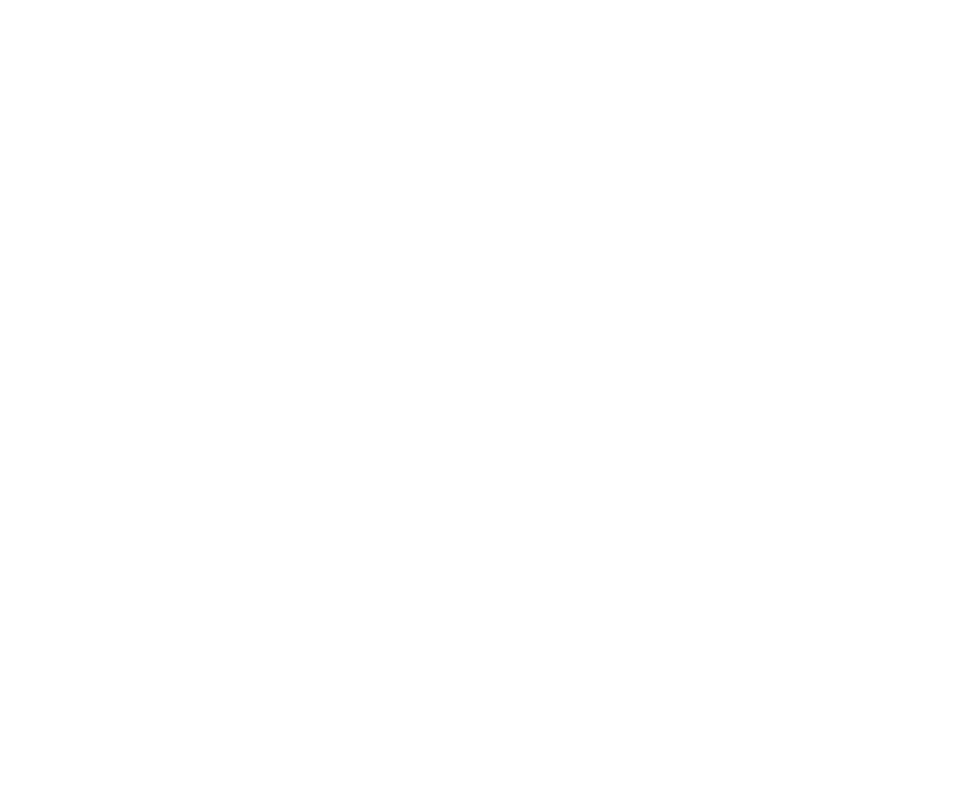
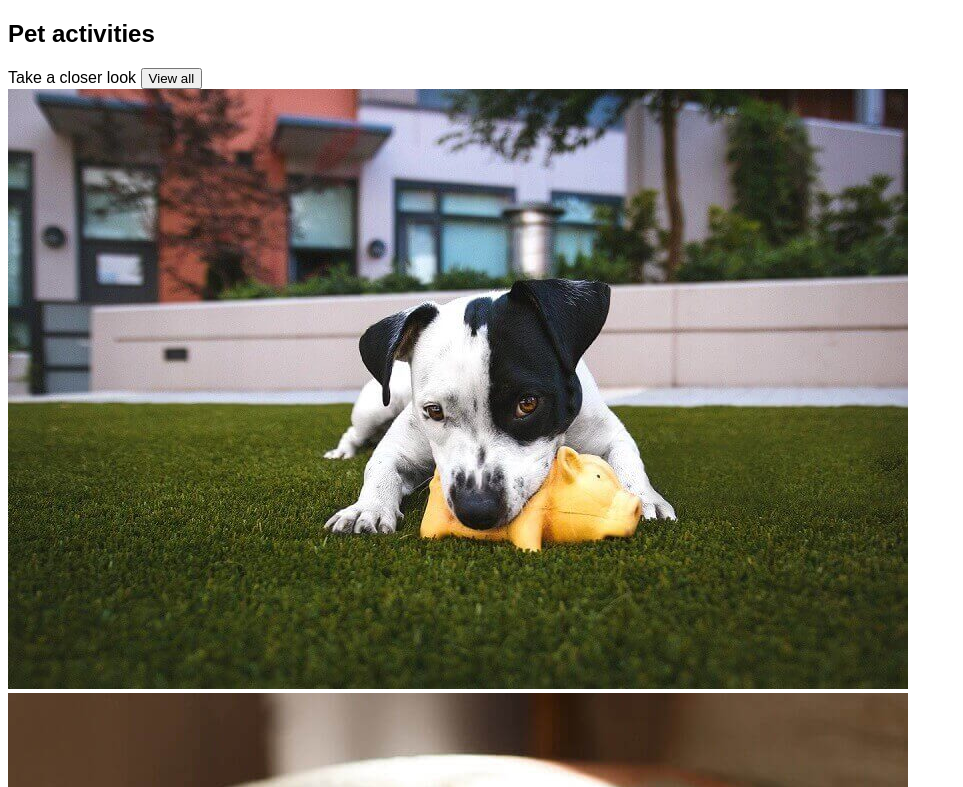
Before and after one commit to rom-dem/202301-w1ch4-roman-demchuk, a website: page src/index.html in a window 1280 px wide. Shown: the top 787 px of the page, without its empty margins (0-963 px from the left). Drawn offline with Linux system fonts and the light colour scheme.

Commit message:
Add index structure and css file

```diff
--- a/package.json
+++ b/package.json
@@ -4,7 +4,7 @@
   "description": "",
   "scripts": {
     "prebuild": "rimraf dist",
-    "build": "parcel build src/index.html",
+    "build": "parcel build src/index.html --no-source-maps",
     "prebuild:dev": "rimraf dist",
     "build:dev": "parcel src/index.html"
   },
@@ -14,5 +14,8 @@
   "devDependencies": {
     "parcel": "^2.8.2",
     "rimraf": "^3.0.2"
+  },
+  "dependencies": {
+    "@fontsource/nunito": "^4.5.11"
   }
 }
--- /dev/null
+++ b/src/css/style.css
@@ -0,0 +1,9 @@
+@import url(/node_modules/@fontsource/nunito/400.css);
+
+* {
+  box-sizing: border-box;
+}
+
+html {
+  font-family: "Nunito", sans-serif;
+}
--- a/src/index.html
+++ b/src/index.html
@@ -6,11 +6,23 @@
   <meta http-equiv="X-UA-Compatible" content="IE=edge">
   <meta name="viewport" content="width=device-width, initial-scale=1.0">
   <link rel="shortcut icon" href="/src/images/favicon.png" type="image/x-icon">
+  <link rel="stylesheet" href="css/style.css">
   <title>Pets</title>
 </head>
 
 <body>
-
+  <main>
+    <section>
+      <h1>Pet activities</h1>
+      <span>Take a closer look</span>
+      <button>View all</button>
+    </section>
+    <section>
+      <article><img src="images/01.jpg" alt=""></article>
+      <article><img src="images/02.jpg" alt=""></article>
+      <article><img src="images/03.jpg" alt=""></article>
+    </section>
+  </main>
 </body>
 
 </html>
```
Also changed, not shown: src/images/01.jpg (added), src/images/02.jpg (added), src/images/03.jpg (added), src/images/logo2.png (added), 1 other file.
